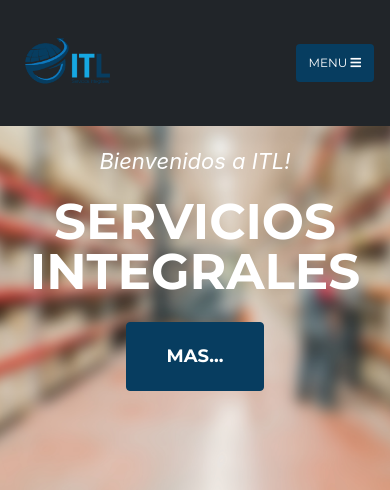
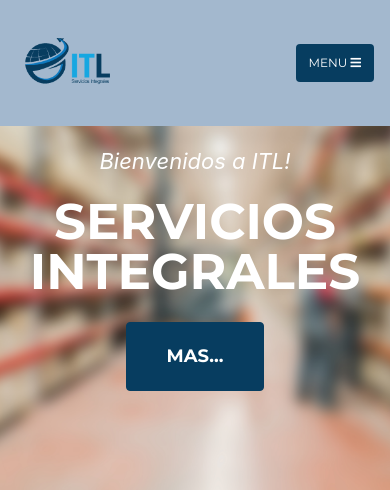
Before and after one commit to gldeleon/tecnova, a PHP site: page / in a window 390 px wide. Shown: the top 490 px of the page. Run offline with PHP 8.4, Linux system fonts and the light colour scheme; some web fonts are replaced.

Commit message:
fix de colores en responsive

```diff
--- a/css/agency.css
+++ b/css/agency.css
@@ -110,7 +110,7 @@
 }
 
 #mainNav {
-    background-color: #212529;
+    background-color: #a3b8ce;
 }
 
 #mainNav .navbar-toggler {
```
